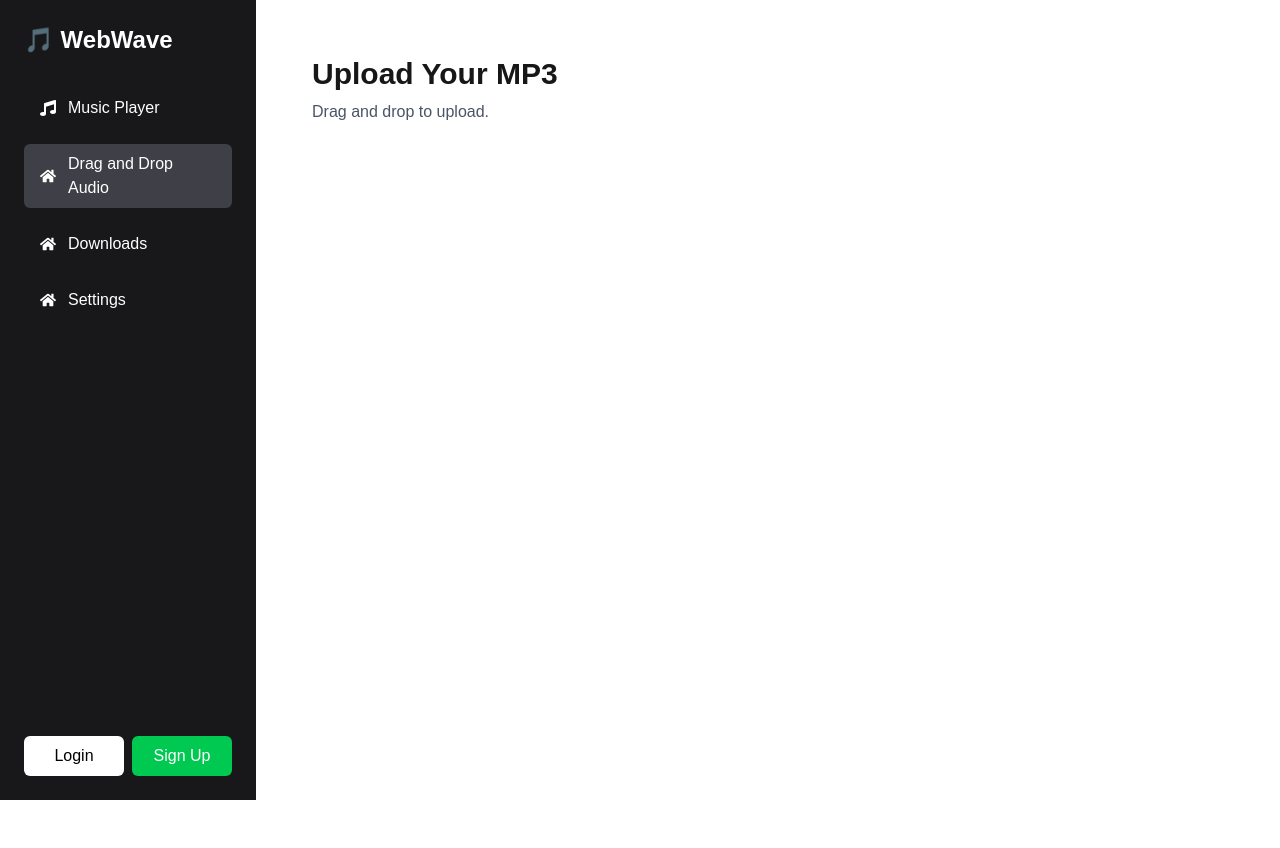
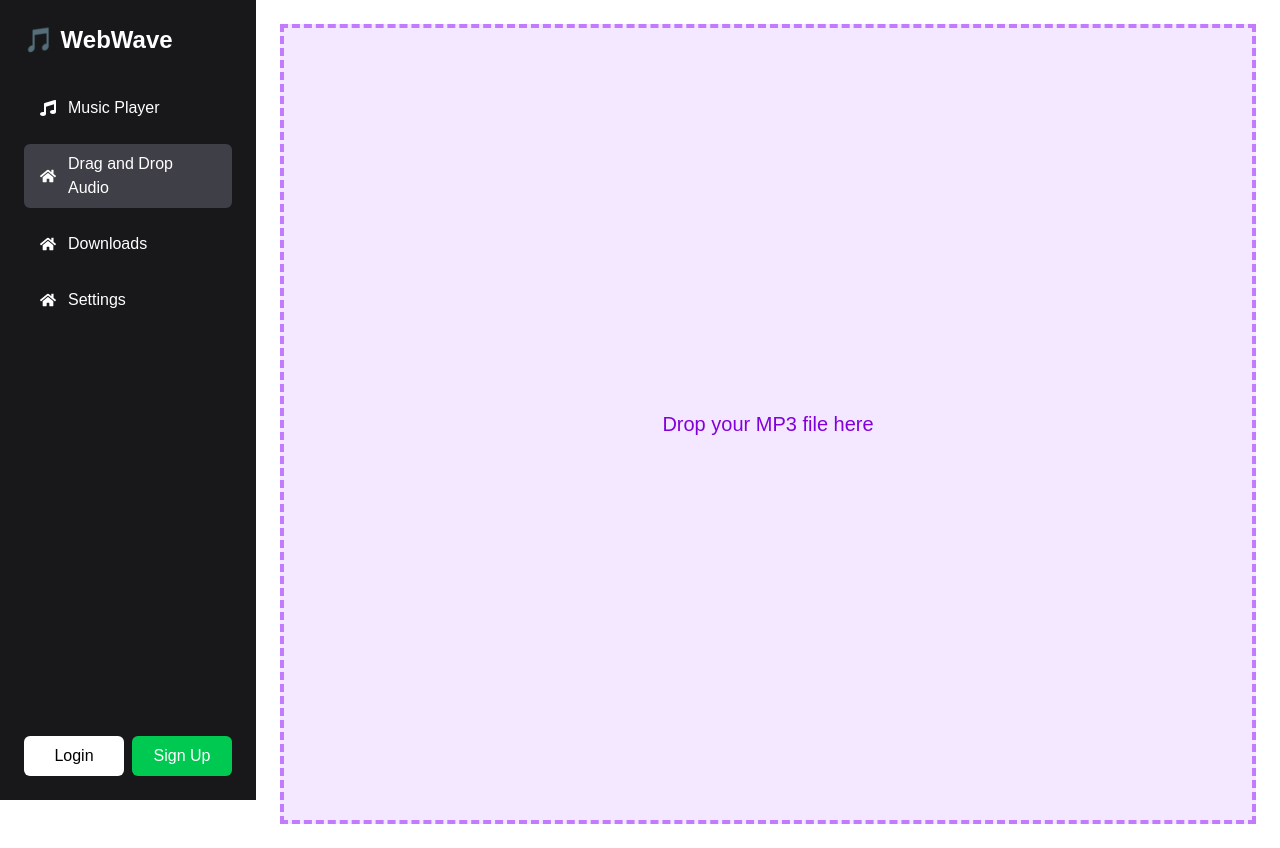
Before and after one commit to stev-jz/WebWave, a Next.js app: page /drag in a window 1280 px wide. Built offline with nearby package versions, Linux system fonts and the light colour scheme.

Commit message:
pushing all changes to remote to transfer device

```diff
--- a/src/app/downloads/page.tsx
+++ b/src/app/downloads/page.tsx
@@ -1,5 +1,50 @@
-export default function Downloads(){
-    return(
-        <h1 className="">List of downloads will be here</h1>
-    );
+'use client'
+
+import { useEffect, useState } from 'react'
+import { supabase } from '../../../supabaseClient'
+
+export default function DownloadsPage() {
+  const [files, setFiles] = useState<{ name: string; url: string }[]>([])
+
+  useEffect(() => {
+    const fetchFiles = async () => {
+      const { data, error } = await supabase.storage.from('mp3').list('', {
+        limit: 100,
+        offset: 0,
+        sortBy: { column: 'created_at', order: 'desc' },
+      })
+
+      if (error) {
+        console.error('Error fetching files:', error.message)
+        return
+      }
+
+      const publicUrls = data?.map((file) => {
+        const { data: urlData } = supabase.storage.from('mp3').getPublicUrl(file.name)
+        return {
+          name: file.name,
+          url: urlData.publicUrl,
+        }
+      })
+
+      setFiles(publicUrls || [])
+    }
+
+    fetchFiles()
+  }, [])
+
+  return (
+    <div className="p-8">
+      <h1 className="text-2xl font-bold mb-4">MP3 Downloads</h1>
+      {files.length === 0 && <p>No uploaded files yet.</p>}
+      <ul className="space-y-6">
+        {files.map((file, index) => (
+          <li key={index}>
+            <p className="font-medium">{file.name}</p>
+            <audio controls src={file.url} className="mt-2" />
+          </li>
+        ))}
+      </ul>
+    </div>
+  )
 }
--- a/src/app/drag/page.tsx
+++ b/src/app/drag/page.tsx
@@ -1,56 +1,45 @@
-// app/drag/page.tsx
-"use client";
+'use client'
 
-import { useState, useEffect } from "react";
-import DropZoneOverlay from "@/components/DropZoneOverlay";
+import { supabase } from '../../../supabaseClient'
+import { useState } from 'react'
 
 export default function DragPage() {
-  const [dragActive, setDragActive] = useState(false);
+  const [uploading, setUploading] = useState(false)
 
-  useEffect(() => {
-    const handleDragEnter = (e: DragEvent) => {
-      e.preventDefault();
-      e.stopPropagation();
-      setDragActive(true);
-    };
+  const handleDrop = async (e: React.DragEvent) => {
+    e.preventDefault()
+    const file = e.dataTransfer.files[0]
 
-    const handleDragLeave = (e: DragEvent) => {
-      e.preventDefault();
-      e.stopPropagation();
-      setDragActive(false);
-    };
+    if (!file || file.type !== 'audio/mpeg') return alert('Please drop an MP3 file.')
 
-    const handleDrop = (e: DragEvent) => {
-      e.preventDefault();
-      e.stopPropagation();
-      setDragActive(false);
-      const files = e.dataTransfer?.files;
-      if (files && files.length > 0) {
-        // Handle MP3 upload
-        console.log("Dropped files:", files);
-      }
-    };
+    const filePath = `${Date.now()}_${file.name}`
 
-    window.addEventListener("dragenter", handleDragEnter);
-    window.addEventListener("dragleave", handleDragLeave);
-    window.addEventListener("drop", handleDrop);
-    window.addEventListener("dragover", handleDragEnter);
+    setUploading(true)
+    const { error } = await supabase.storage
+      .from('mp3')
+      .upload(filePath, file, {
+        contentType: 'audio/mpeg',
+        upsert: false,
+      })
 
-    return () => {
-      window.removeEventListener("dragenter", handleDragEnter);
-      window.removeEventListener("dragleave", handleDragLeave);
-      window.removeEventListener("drop", handleDrop);
-      window.removeEventListener("dragover", handleDragEnter);
-    };
-  }, []);
+    setUploading(false)
+
+    if (error) {
+      alert('Upload failed: ' + error.message)
+    } else {
+      alert('Upload successful!')
+    }
+  }
 
   return (
-    <div className="relative min-h-screen">
-      <DropZoneOverlay isActive={dragActive} />
-      <div className="p-8">
-        <h1 className="text-3xl font-bold">Upload Your MP3</h1>
-        <p className="text-gray-600 mt-2">Drag and drop to upload.</p>
-      </div>
+    <div
+      onDragOver={(e) => e.preventDefault()}
+      onDrop={handleDrop}
+      className="w-full h-screen flex items-center justify-center border-4 border-dashed border-purple-400 bg-purple-100"
+    >
+      <p className="text-xl text-purple-700">
+        {uploading ? 'Uploading...' : 'Drop your MP3 file here'}
+      </p>
     </div>
-  );
+  )
 }
```
